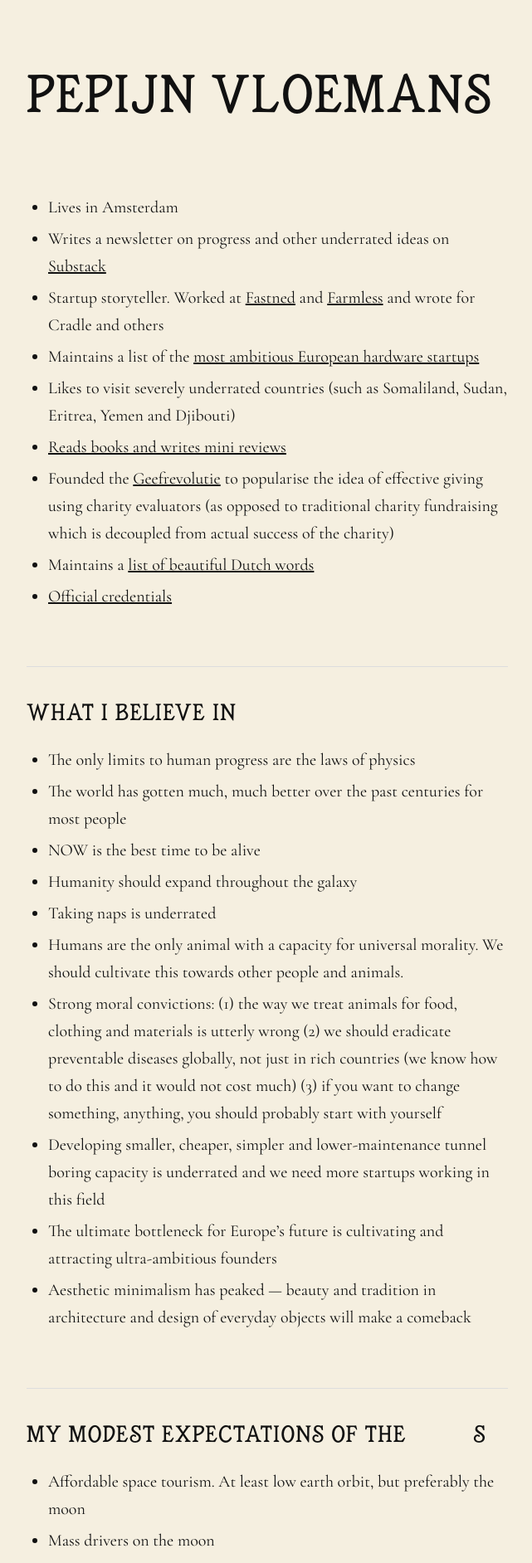
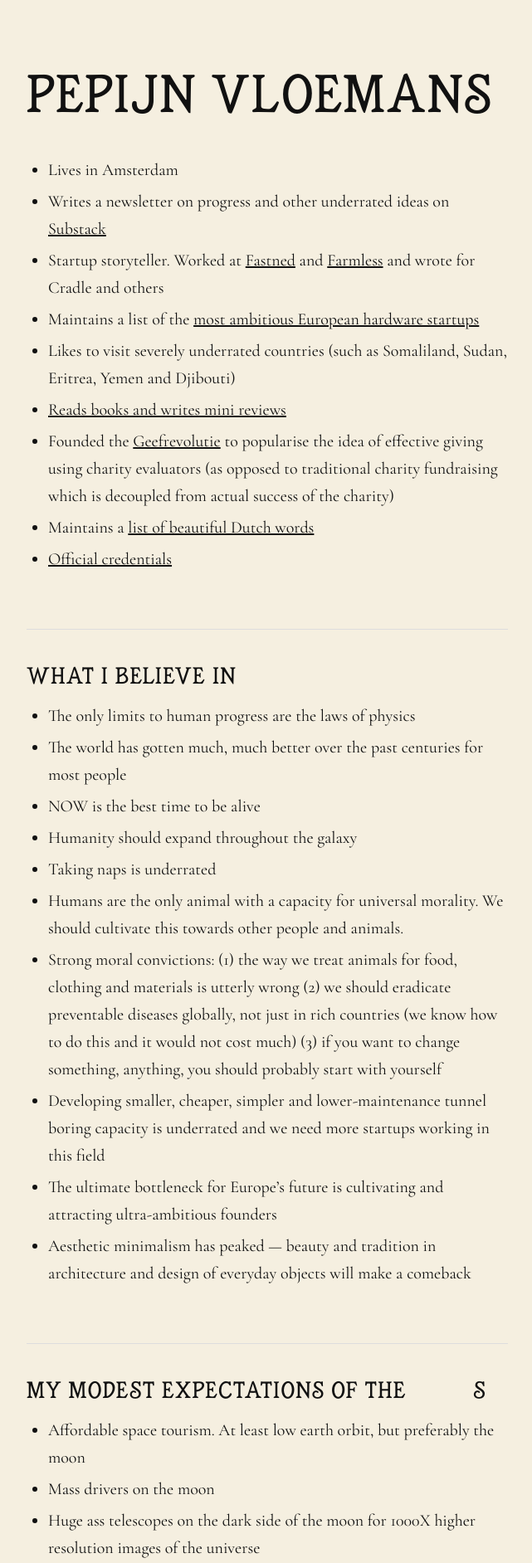
Before and after one commit to pepijn1/pepijn.xyz, a Jekyll site: the page built from index.md, in a window 1280 px wide. Shown: the top 1884 px of the page at 83% size, without its empty margins (318-959 px from the left). Built offline with Jekyll 4.4.1, drawn with Linux system fonts in a browser that asks for light colours.

Commit message:
Reduce spacing below h1 and h2
Co-Authored-By: Claude Sonnet 4.6 <noreply@anthropic.com>

```diff
--- a/_layouts/default.html
+++ b/_layouts/default.html
@@ -23,8 +23,8 @@
       color: #111;
       background-color: #f5efe0;
     }
-    h1 { font-family: 'Honoria', Georgia, serif; font-weight: normal; font-size: 3.2em; letter-spacing: 0.04em; margin: 0 0 1em; }
-    h2 { font-family: 'Honoria', Georgia, serif; font-weight: normal; font-size: 1.4em; letter-spacing: 0.05em; margin: 2.4em 0 0.6em; border-top: 1px solid #ddd; padding-top: 1.2em; }
+    h1 { font-family: 'Honoria', Georgia, serif; font-weight: normal; font-size: 3.2em; letter-spacing: 0.04em; margin: 0 0 0.3em; }
+    h2 { font-family: 'Honoria', Georgia, serif; font-weight: normal; font-size: 1.4em; letter-spacing: 0.05em; margin: 2.4em 0 0.2em; border-top: 1px solid #ddd; padding-top: 1.2em; }
     ul { padding-left: 1.3em; margin: 0.4em 0; }
     li { margin-bottom: 0.25em; }
     a { color: #111; }
```
